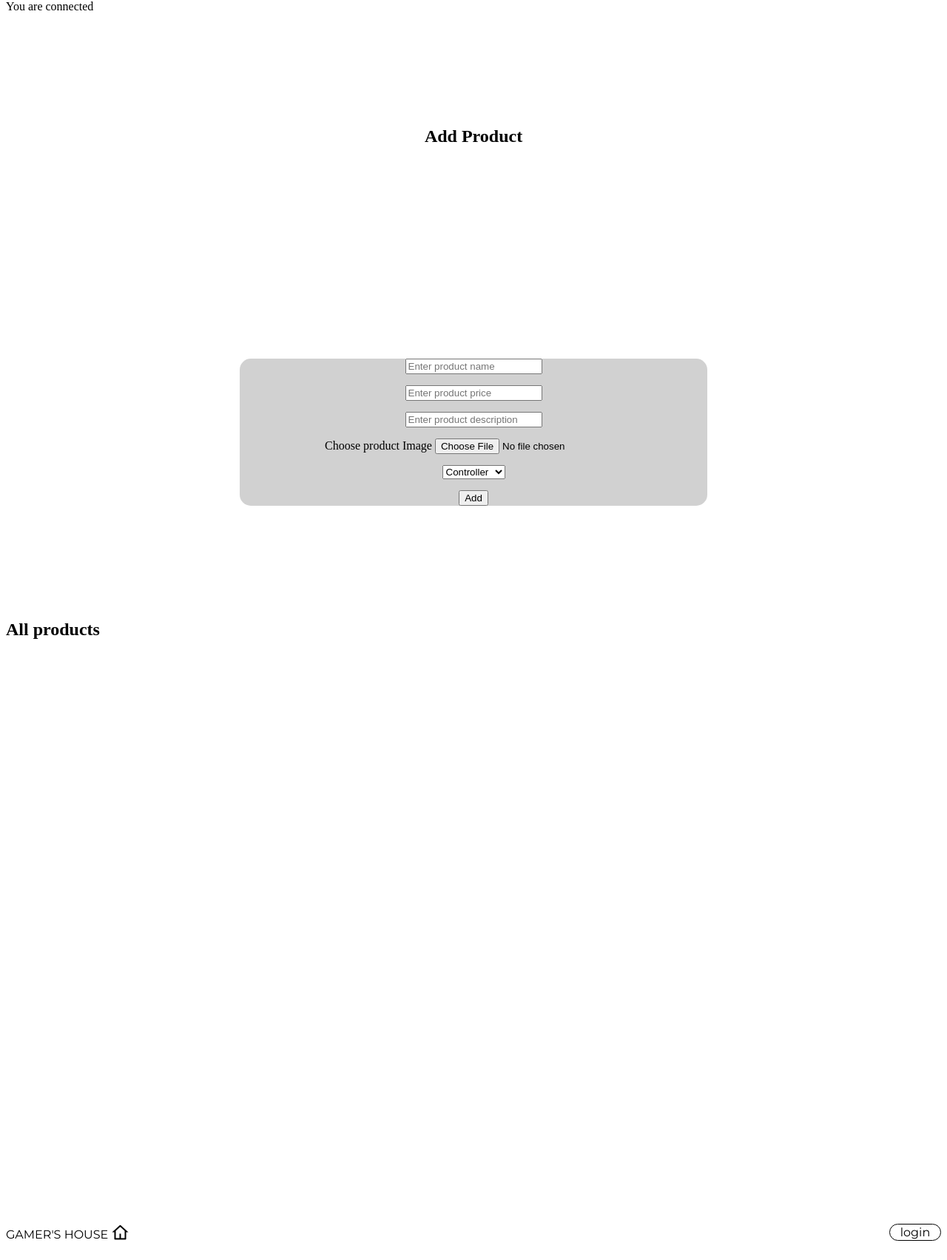
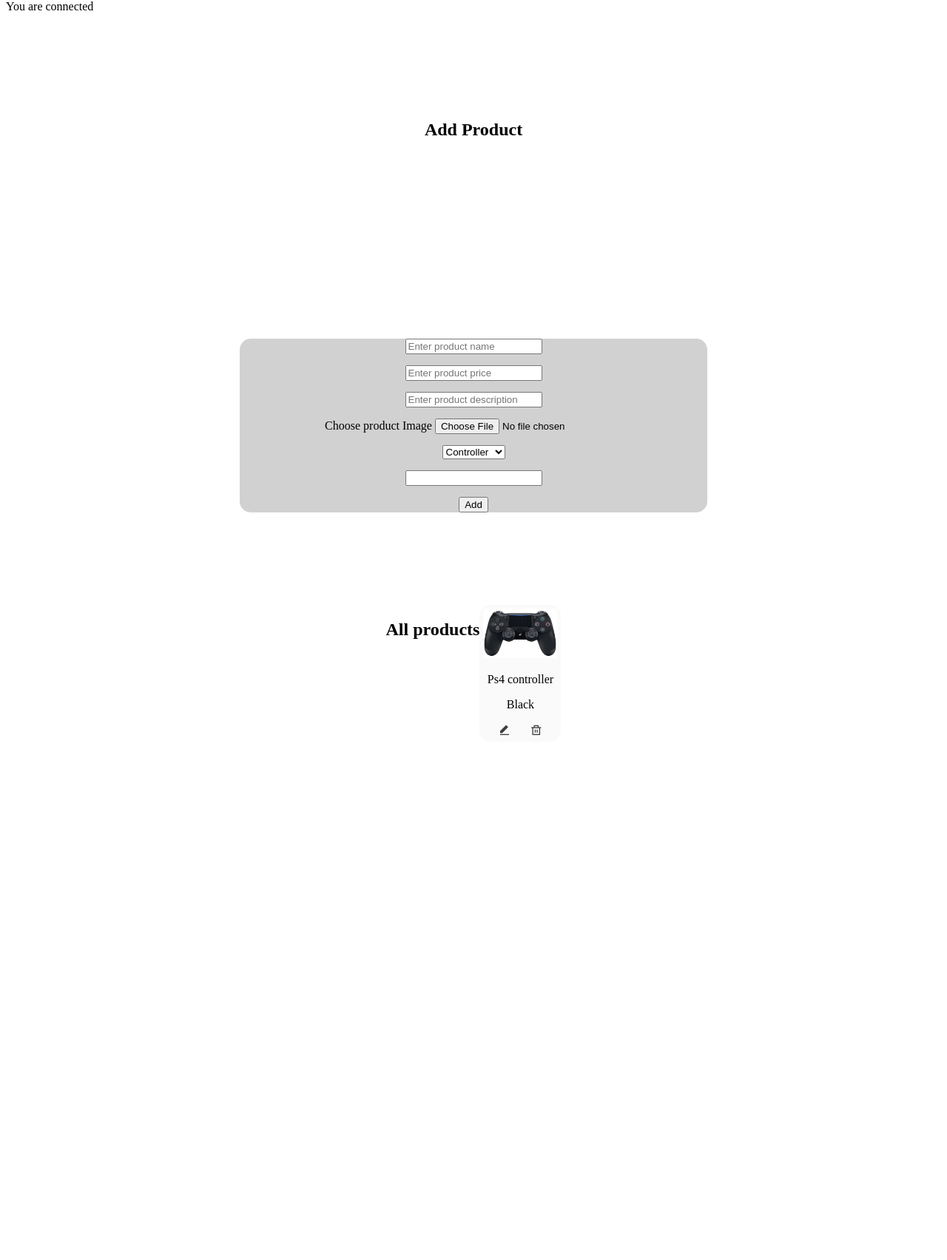
Before and after one commit to Thi2erry8/E-commerce-PHP-, a PHP site: page /Admin.php in a window 1280 px wide. Shown: the part 66-1770 px from the top of the page at 74% size. After the commit the page ends 1061 px from the top, so only its background shows below. Run offline with PHP 8.4, Linux system fonts and the light colour scheme; some libraries are stand-ins or nearby versions.

Commit message:
product_card

```diff
--- a/Admin.php
+++ b/Admin.php
@@ -18,9 +18,11 @@ include('./func/app.php');
 
       $p_category = $_POST['category'];
 
+      $p_color = $_POST['color'];
+
       $sql ="INSERT INTO
-            product (product_name,product_price,product_description,product_img,product_category)
-             VALUES('$p_name','$p_price','$p_description','$target_file','$p_category') " ;
+            product (product_name,product_price,product_description,product_img,product_category,color)
+             VALUES('$p_name','$p_price','$p_description','$target_file','$p_category','$p_color') " ;
 
       if(mysqli_query($conn,$sql)){
 
@@ -62,12 +64,31 @@ include('./func/app.php');
                                      <option value="Accessory">Accessory</option>
                            </select>
                       </div>
+                      <div class="Add-product-div">
+                            <input type="text" name="color">
+                      </div>
                       <input type="submit" name="submit" value="Add">
                </form>
       </section>
       <section>
          <h1>All products</h1>
-
+                <div class="product_card">
+                      <div class="img_box">
+                            <img class="box_img" src="./image/d1088b0075e17a50efb4639cd9af3415.jpg"  alt="Ps4 controller">
+                      </div>
+                      <div class="info_box colunm">
+                             <p>Ps4 controller</p>
+                             <p>Black</p>
+                      </div>
+                      <div class="action_box row">
+                            <button class="action_box_btn">
+                                     <i class="ri-edit-fill"></i>
+                            </button>
+                            <button class="action_box_btn">
+                                     <i class="ri-delete-bin-line"></i>
+                            </button>
+                      </div>
+                </div>
       </section>
 </main>
-<?php include('./inc/header.php') ?>
+<?php include('./inc/footer.php') ?>
--- a/asset/style/style.css
+++ b/asset/style/style.css
@@ -29,6 +29,9 @@ a{
     color: black ;
     font-size: 1em;
 }
+p{
+
+}
 header{
     display: flex;
     align-items: center;
@@ -57,7 +60,8 @@ header div{
 section{
     min-height: 100vh;
     width: 100%;
-    justify-content: s;
+    display: flex;
+    justify-content: center;
 }
 .hero{
     height: 100vh;
@@ -78,3 +82,39 @@ section{
 .Add-product-section{
     justify-content: space-around;
 }
+
+.product_card{
+    display: flex;
+    flex-direction:column;
+    align-items: center;
+    justify-content: center;
+    padding: 5px;
+    width: fit-content;
+    height: fit-content;
+    background-color: var(--color5) ;
+    border-radius: var(--radius1);
+}
+.box_img{
+    width: 100px;
+    height: auto;
+
+}
+.info_box{
+
+}
+.info_box p{
+    text-align: center;
+}
+.action_box{
+    width: 100%;
+    justify-content: space-evenly;
+}
+.action_box_btn{
+    border: none;
+    color: var(--color2);
+    font-size: 1em;
+    background-color: transparent;
+}
+.action_box_btn:hover{
+    color: var(--color1);
+}
```
